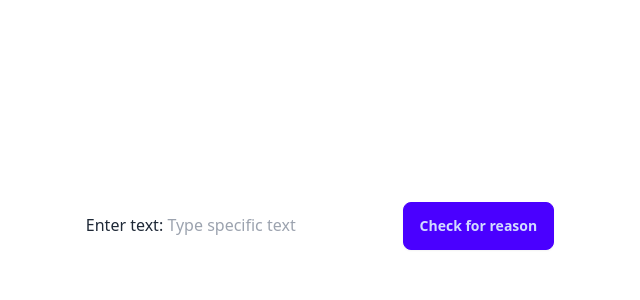
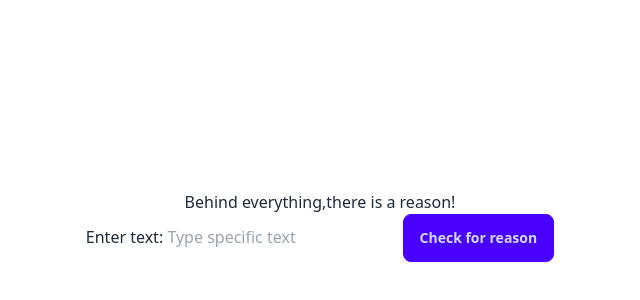
Before and after one commit to engineerDevsoul/engineersouldev, a plain HTML site: page index.html in a window 1280 px wide. Shown: the part 174-474 px from the top of the page, without its empty margins (320-960 px from the left). Drawn offline with nearby package versions, Linux system fonts and the light colour scheme.

Commit message:
Update index.html

```diff
--- a/index.html
+++ b/index.html
@@ -9,8 +9,11 @@
     <link rel="stylesheet" href="demo.css">
 </head>
 <body>
+<div class="App flex items-center py-10 justify-center  ">
+    <div class="flex flex-col justify-center items-center gap-10 ">
+        <h1 class="text-7xl phone:text-2xl">Behind everything,there is a reason!</h1></div></div>
+    <div class="flex flex-col h-screen justify-center items-center">
 
-    <div class="flex flex-col h-screen justify-center items-center">
         <label for="textInput">Enter text:</label>
         <input type="text" id="textInput" placeholder="Type specific text">
         <button id="playButton" class="btn btn-primary">Check for reason </button>
```
